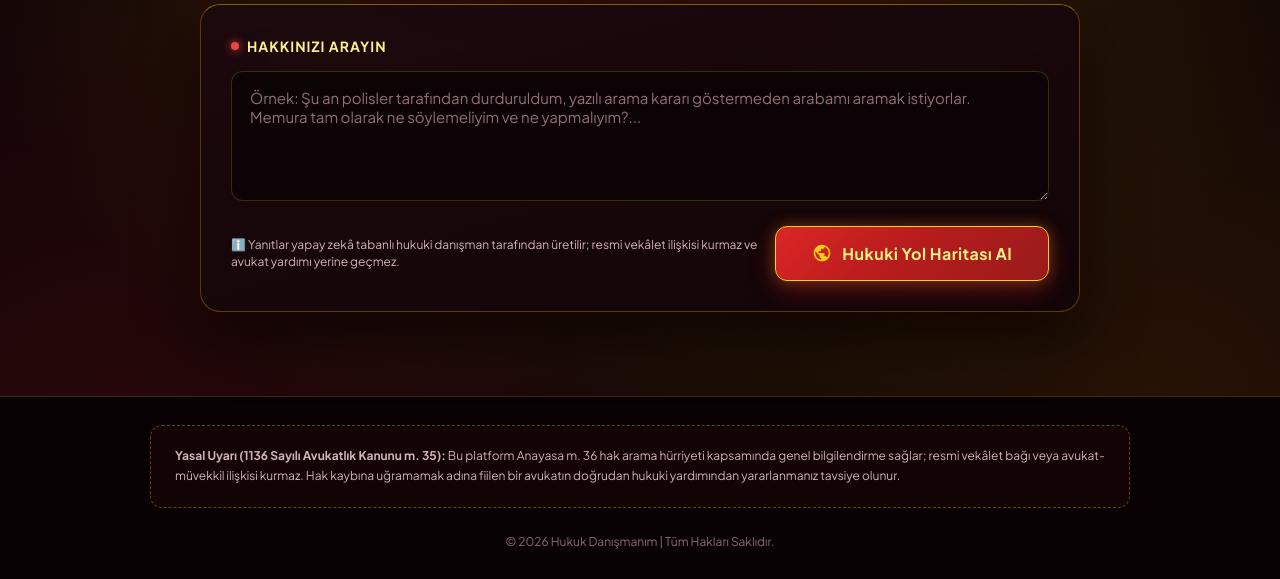
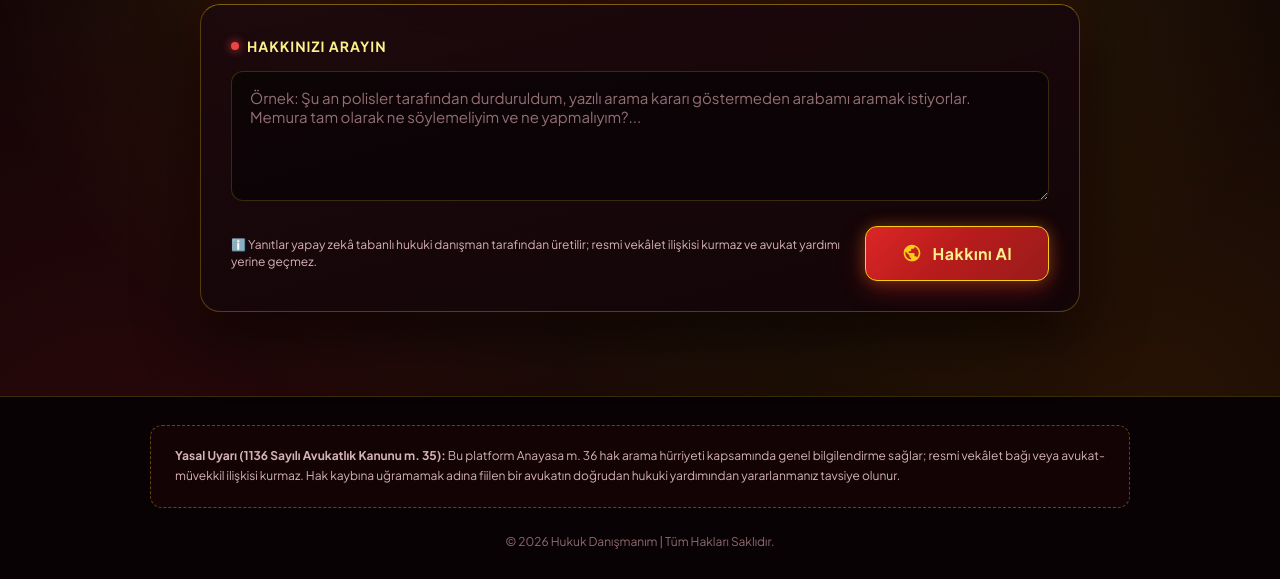
Before and after one commit to kitapsever16/Hukuk_Danismanligi_Projem, a website: page index.html in a window 1280 px wide. Shown: the part 221-800 px from the top of the page. Drawn offline with Linux system fonts and the light colour scheme.

Commit message:
Update index.html

```diff
--- a/index.html
+++ b/index.html
@@ -541,7 +541,7 @@
                     <svg viewBox="0 0 24 24">
                         <path d="M12 2C6.48 2 2 6.48 2 12s4.48 10 10 10 10-4.48 10-10S17.52 2 12 2zm-1 17.93c-3.95-.49-7-3.85-7-7.93 0-.62.08-1.21.21-1.79L9 15v1c0 1.1.9 2 2 2v1.93zm6.9-2.54c-.26-.81-1-1.39-1.9-1.39h-1v-3c0-.55-.45-1-1-1H8v-2h2c.55 0 1-.45 1-1V7h2c1.1 0 2-.9 2-2v-.41c2.93 1.19 5 4.06 5 7.41 0 2.08-.8 3.97-2.1 5.39z"/>
                     </svg>
-                    Hukuki Yol Haritası Al
+                    Hakkını Al
                 </button>
             </div>
         </div>
```
